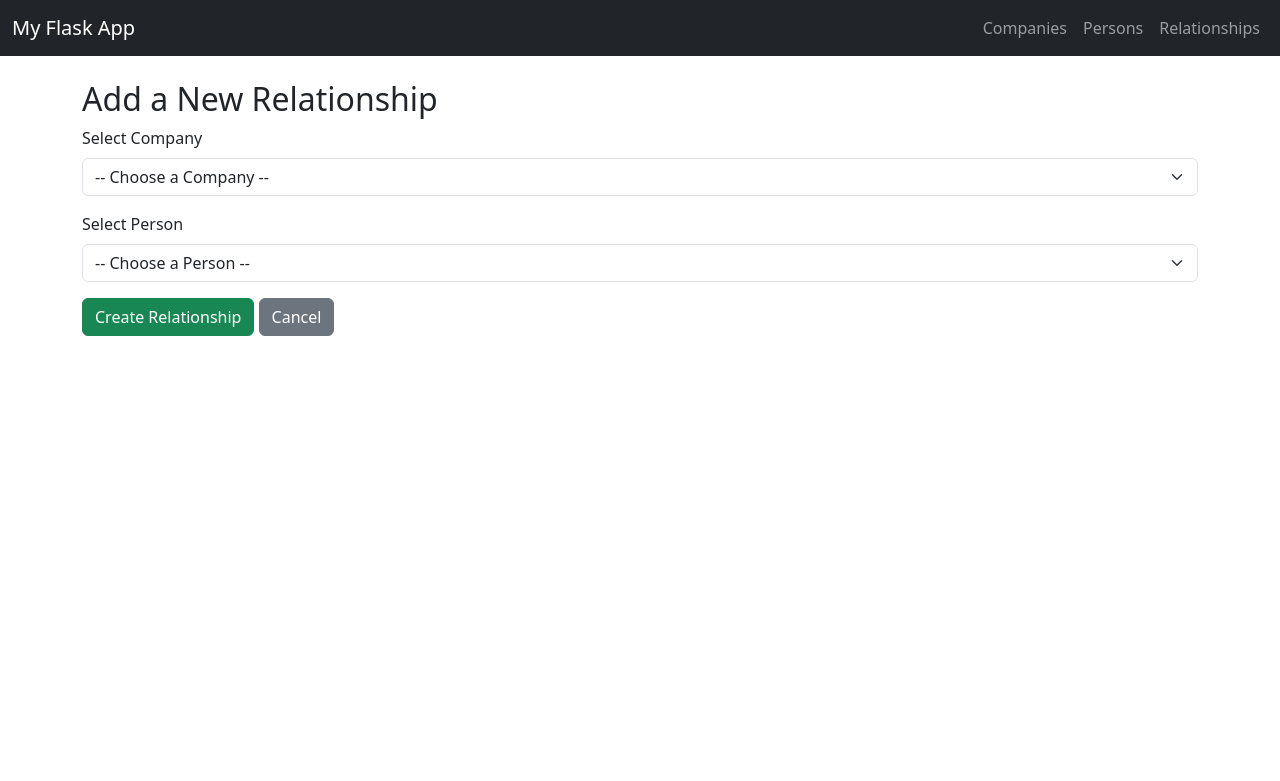
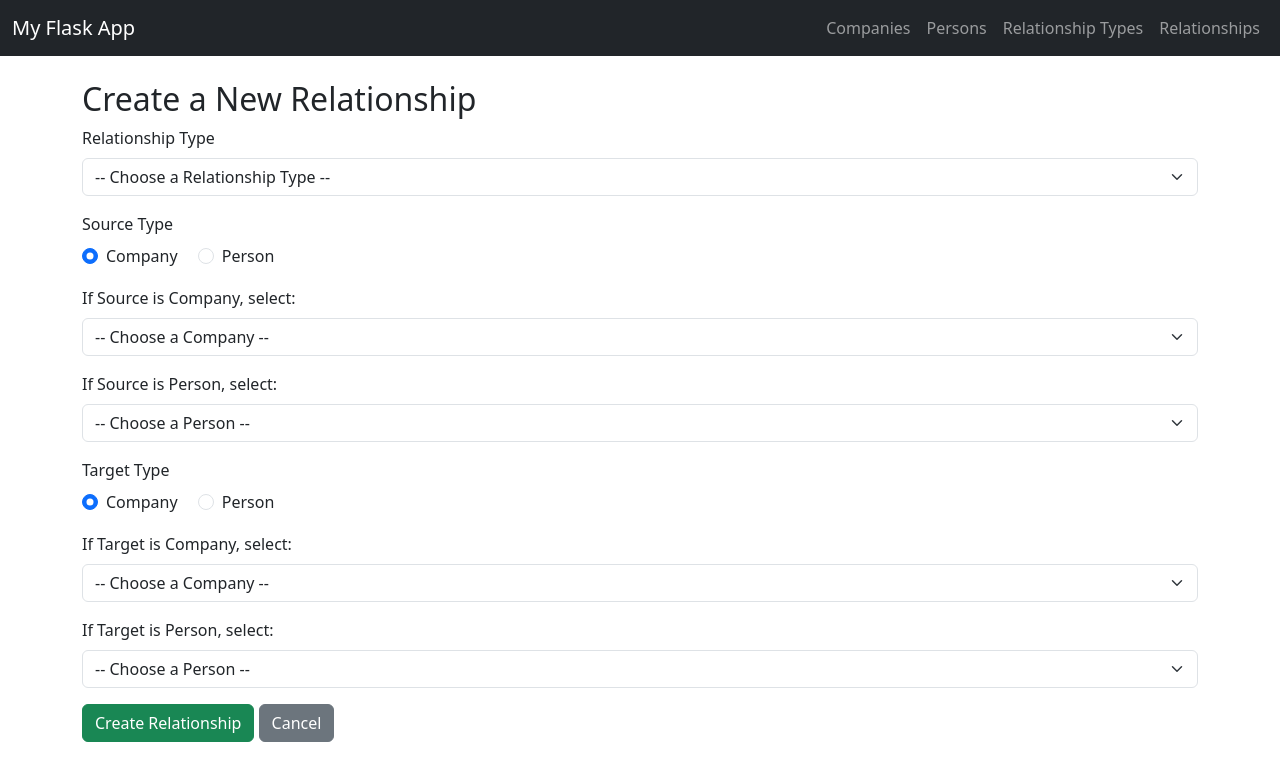
Before and after one commit to turbotas/CompaniesHouseDigger, a Flask app: page /relationships/new in a window 1280 px wide. Shown: the top 781 px of the page. Run offline with Flask 3, Linux system fonts and the light colour scheme; data that the repository does not hold is empty.

Commit message:
Made Relationships more useful.  Added Relationship Types

```diff
--- a/app.py
+++ b/app.py
@@ -11,18 +11,9 @@ app = Flask(__name__)
 DATABASE_URL = os.getenv("DATABASE_URL", "sqlite:///localdev.db")
 app.config["SQLALCHEMY_DATABASE_URI"] = DATABASE_URL
 app.config["SQLALCHEMY_TRACK_MODIFICATIONS"] = False
-app.config["SECRET_KEY"] = "some_secret_key_for_sessions"  # for session/flash if needed
+app.config["SECRET_KEY"] = "some_secret_key_for_sessions"  # if you use session/flash
 
 db = SQLAlchemy(app)
-
-# ------------------- ASSOCIATION TABLE ------------------- #
-# This defines a many-to-many relationship between Companies and Persons
-
-company_person = db.Table(
-    'company_person',
-    db.Column('company_id', db.Integer, db.ForeignKey('company.id'), primary_key=True),
-    db.Column('person_id', db.Integer, db.ForeignKey('person.id'), primary_key=True)
-)
 
 # ------------------- MODELS ------------------- #
 
@@ -31,21 +22,55 @@ class Company(db.Model):
     name = db.Column(db.String(200), nullable=False)
     company_number = db.Column(db.String(50), nullable=False)
 
-    # Link to Person via the association table
-    persons = db.relationship("Person", secondary=company_person, back_populates="companies")
 
 class Person(db.Model):
     id = db.Column(db.Integer, primary_key=True)
     full_name = db.Column(db.String(200), nullable=False)
 
-    # Link to Company via the association table
-    companies = db.relationship("Company", secondary=company_person, back_populates="persons")
 
-# ------------------- WEB UI ROUTES (HTML) ------------------- #
+class RelationshipType(db.Model):
+    """
+    Holds valid relationship types, e.g. Director, Shareholder, Secretary, PSC, etc.
+    """
+    id = db.Column(db.Integer, primary_key=True)
+    name = db.Column(db.String(100), unique=True, nullable=False)
+    description = db.Column(db.Text, nullable=True)
+
+    # Optional backref to Relationship objects if we want it
+    relationships = db.relationship("Relationship", back_populates="relationship_type")
+
+
+class Relationship(db.Model):
+    """
+    A single table that stores any relationship between two entities
+    (source -> target) with a given RelationshipType.
+
+    Example:
+      source_type = 'company'
+      source_id = 5      (some Company.id)
+      target_type = 'person'
+      target_id = 17     (some Person.id)
+      relationship_type_id = 3 (some RelationshipType, e.g. "Director")
+    """
+    id = db.Column(db.Integer, primary_key=True)
+
+    # The RelationshipType
+    relationship_type_id = db.Column(db.Integer, db.ForeignKey('relationship_type.id'))
+    relationship_type = db.relationship("RelationshipType", back_populates="relationships")
+
+    # Source entity
+    source_type = db.Column(db.String(50), nullable=False)  # 'company' or 'person'
+    source_id = db.Column(db.Integer, nullable=False)
+
+    # Target entity
+    target_type = db.Column(db.String(50), nullable=False)  # 'company' or 'person'
+    target_id = db.Column(db.Integer, nullable=False)
+
+# ------------------- HOME ROUTE ------------------- #
 
 @app.route("/")
 def home():
-    return render_template("base.html")
+    return render_template("base.html")  # minimal home
 
 # ------------------- COMPANY ROUTES ------------------- #
 
@@ -66,6 +91,7 @@ def companies_new():
         db.session.add(new_company)
         db.session.commit()
         return redirect(url_for("companies_list"))
+
     return render_template("companies_new.html")
 
 @app.route("/companies/<int:company_id>/edit", methods=["GET", "POST"])
@@ -121,69 +147,160 @@ def persons_delete(person_id):
     db.session.commit()
     return redirect(url_for("persons_list"))
 
-# ------------------- RELATIONSHIP ROUTES ------------------- #
-# Many-to-many listing & creation
+# ------------------- RELATIONSHIP TYPES (CRUD) ------------------- #
+
+@app.route("/relationship_types")
+def relationship_types_list():
+    types_ = RelationshipType.query.all()
+    return render_template("relationship_types_list.html", types=types_)
+
+@app.route("/relationship_types/new", methods=["GET", "POST"])
+def relationship_types_new():
+    if request.method == "POST":
+        name = request.form.get("name")
+        description = request.form.get("description")
+        if not name:
+            return "Name is required!", 400
+
+        new_type = RelationshipType(name=name, description=description)
+        db.session.add(new_type)
+        db.session.commit()
+        return redirect(url_for("relationship_types_list"))
+
+    return render_template("relationship_types_new.html")
+
+@app.route("/relationship_types/<int:type_id>/edit", methods=["GET", "POST"])
+def relationship_types_edit(type_id):
+    rel_type = RelationshipType.query.get_or_404(type_id)
+    if request.method == "POST":
+        rel_type.name = request.form.get("name")
+        rel_type.description = request.form.get("description")
+        db.session.commit()
+        return redirect(url_for("relationship_types_list"))
+    return render_template("relationship_types_edit.html", rel_type=rel_type)
+
+@app.route("/relationship_types/<int:type_id>/delete", methods=["POST"])
+def relationship_types_delete(type_id):
+    rel_type = RelationshipType.query.get_or_404(type_id)
+    db.session.delete(rel_type)
+    db.session.commit()
+    return redirect(url_for("relationship_types_list"))
+
+# ------------------- RELATIONSHIPS (CRUD) ------------------- #
 
 @app.route("/relationships")
-def show_relationships():
+def relationships_list():
     """
-    Display a list of (Company, Person) pairs based on the many-to-many relationship.
-    We'll build a simple list of tuples to pass to the template.
+    Lists all Relationship records. We'll do some logic to display the
+    source/target in a readable way.
     """
-    pairs = []
-    # For each company, gather its persons
-    all_companies = Company.query.all()
-    for c in all_companies:
-        for p in c.persons:
-            pairs.append((c, p))
-    return render_template("relationships_list.html", pairs=pairs)
+    relationships = Relationship.query.all()
+    display_data = []
+
+    for r in relationships:
+        # Relationship Type name
+        rtype = r.relationship_type.name if r.relationship_type else "Unknown"
+
+        # Build source display
+        if r.source_type == "company":
+            company_obj = Company.query.get(r.source_id)
+            source_display = f"{company_obj.name} ({company_obj.company_number})" if company_obj else "Unknown Company"
+        else:
+            # assume 'person'
+            person_obj = Person.query.get(r.source_id)
+            source_display = person_obj.full_name if person_obj else "Unknown Person"
+
+        # Build target display
+        if r.target_type == "company":
+            company_obj = Company.query.get(r.target_id)
+            target_display = f"{company_obj.name} ({company_obj.company_number})" if company_obj else "Unknown Company"
+        else:
+            person_obj = Person.query.get(r.target_id)
+            target_display = person_obj.full_name if person_obj else "Unknown Person"
+
+        display_data.append({
+            "id": r.id,
+            "relationship_type": rtype,
+            "source_display": source_display,
+            "target_display": target_display
+        })
+
+    return render_template("relationships_list.html", relationships=display_data)
 
 @app.route("/relationships/new", methods=["GET", "POST"])
-def new_relationship():
+def relationships_new():
     """
-    Let the user pick an existing company and person to form a relationship.
+    Form to create a new Relationship. We have:
+     - relationship_type_id (pick from RelationshipType)
+     - source_type + source_id
+     - target_type + target_id
+    We'll do a simple approach with separate dropdowns for companies/persons,
+    though in a real UI you'd probably use JavaScript to hide or show them.
     """
     if request.method == "POST":
-        company_id = request.form.get("company_id")
-        person_id = request.form.get("person_id")
-        if not company_id or not person_id:
-            return "Company and Person are required!", 400
+        relationship_type_id = request.form.get("relationship_type_id")
+        source_type = request.form.get("source_type")
+        # We'll handle the "source_id" logic below
+        target_type = request.form.get("target_type")
+        # We'll handle the "target_id" logic below
 
-        company = Company.query.get(company_id)
-        person = Person.query.get(person_id)
+        # We expect two possible fields for source_id: "source_id_company" or "source_id_person"
+        if source_type == "company":
+            source_id = request.form.get("source_id_company")
+        else:
+            source_id = request.form.get("source_id_person")
 
-        if not company or not person:
-            return "Invalid company or person selection!", 400
+        # Similarly for target
+        if target_type == "company":
+            target_id = request.form.get("target_id_company")
+        else:
+            target_id = request.form.get("target_id_person")
 
-        # Add person to company's relationship set (and vice versa)
-        if person not in company.persons:
-            company.persons.append(person)
-            db.session.commit()
+        # Basic validation
+        if not all([relationship_type_id, source_type, source_id, target_type, target_id]):
+            return "All fields are required!", 400
 
-        return redirect(url_for("show_relationships"))
+        new_rel = Relationship(
+            relationship_type_id=relationship_type_id,
+            source_type=source_type,
+            source_id=source_id,
+            target_type=target_type,
+            target_id=target_id
+        )
+        db.session.add(new_rel)
+        db.session.commit()
+        return redirect(url_for("relationships_list"))
 
-    # GET: show a form with dropdowns for all companies and persons
+    # GET request
+    relationship_types = RelationshipType.query.all()
     companies = Company.query.all()
     persons = Person.query.all()
-    return render_template("relationships_new.html", companies=companies, persons=persons)
+    return render_template("relationships_new.html",
+                           relationship_types=relationship_types,
+                           companies=companies,
+                           persons=persons)
 
-# (Optional) Route to remove an existing relationship
-@app.route("/relationships/remove", methods=["POST"])
-def remove_relationship():
-    company_id = request.form.get("company_id")
-    person_id = request.form.get("person_id")
-    company = Company.query.get_or_404(company_id)
-    person = Person.query.get_or_404(person_id)
-
-    # Remove the person from the company's relationship set
-    if person in company.persons:
-        company.persons.remove(person)
-        db.session.commit()
-
-    return redirect(url_for("show_relationships"))
+@app.route("/relationships/<int:rel_id>/delete", methods=["POST"])
+def relationships_delete(rel_id):
+    rel = Relationship.query.get_or_404(rel_id)
+    db.session.delete(rel)
+    db.session.commit()
+    return redirect(url_for("relationships_list"))
 
 # ------------------- MAIN ENTRY POINT ------------------- #
+
 if __name__ == "__main__":
     with app.app_context():
         db.create_all()
+
+        # Optional seeding of RelationshipTypes
+        # if not RelationshipType.query.first():
+        #     db.session.add_all([
+        #         RelationshipType(name="Director", description="Director role"),
+        #         RelationshipType(name="Shareholder", description="Owns shares"),
+        #         RelationshipType(name="Secretary", description="Company secretary"),
+        #         RelationshipType(name="PSC", description="Person with Significant Control")
+        #     ])
+        #     db.session.commit()
+
     app.run(debug=True)
--- a/templates/base.html
+++ b/templates/base.html
@@ -3,23 +3,17 @@
   <head>
     <meta charset="UTF-8">
     <title>My Flask App</title>
-    <!-- Bootstrap CSS from a CDN (v5.3 example) -->
+    <!-- Bootstrap v5.3 CSS from CDN -->
     <link
       rel="stylesheet"
       href="https://cdn.jsdelivr.net/npm/bootstrap@5.3.0/dist/css/bootstrap.min.css"
     >
   </head>
   <body>
-    <!-- Navigation Bar -->
     <nav class="navbar navbar-expand-lg navbar-dark bg-dark">
       <div class="container-fluid">
         <a class="navbar-brand" href="{{ url_for('home') }}">My Flask App</a>
-        <button class="navbar-toggler" type="button"
-                data-bs-toggle="collapse"
-                data-bs-target="#navbarNav"
-                aria-controls="navbarNav"
-                aria-expanded="false"
-                aria-label="Toggle navigation">
+        <button class="navbar-toggler" type="button" data-bs-toggle="collapse" data-bs-target="#navbarNav">
           <span class="navbar-toggler-icon"></span>
         </button>
         <div class="collapse navbar-collapse" id="navbarNav">
@@ -30,23 +24,22 @@
             <li class="nav-item">
               <a class="nav-link" href="{{ url_for('persons_list') }}">Persons</a>
             </li>
-            <!-- NEW LINK TO RELATIONSHIPS -->
             <li class="nav-item">
-              <a class="nav-link" href="{{ url_for('show_relationships') }}">Relationships</a>
+              <a class="nav-link" href="{{ url_for('relationship_types_list') }}">Relationship Types</a>
+            </li>
+            <li class="nav-item">
+              <a class="nav-link" href="{{ url_for('relationships_list') }}">Relationships</a>
             </li>
           </ul>
         </div>
       </div>
     </nav>
 
-    <!-- Main Container -->
     <div class="container mt-4">
       {% block content %}{% endblock %}
     </div>
 
-    <!-- Bootstrap JS (for dropdowns, etc.) - optional if you need interactivity -->
-    <script
-      src="https://cdn.jsdelivr.net/npm/bootstrap@5.3.0/dist/js/bootstrap.bundle.min.js">
-    </script>
+    <!-- Bootstrap JS (optional, if you want dropdowns, modals, etc.) -->
+    <script src="https://cdn.jsdelivr.net/npm/bootstrap@5.3.0/dist/js/bootstrap.bundle.min.js"></script>
   </body>
 </html>
--- a/templates/relationships_new.html
+++ b/templates/relationships_new.html
@@ -1,11 +1,45 @@
 {% extends "base.html" %}
 {% block content %}
-<h2>Add a New Relationship</h2>
+<h2>Create a New Relationship</h2>
 
-<form method="POST" action="{{ url_for('new_relationship') }}">
+<form method="POST" action="{{ url_for('relationships_new') }}">
+
+  <!-- Relationship Type -->
   <div class="mb-3">
-    <label for="company_id" class="form-label">Select Company</label>
-    <select class="form-select" name="company_id" id="company_id" required>
+    <label for="relationship_type_id" class="form-label">Relationship Type</label>
+    <select class="form-select" name="relationship_type_id" id="relationship_type_id" required>
+      <option value="">-- Choose a Relationship Type --</option>
+      {% for rt in relationship_types %}
+      <option value="{{ rt.id }}">{{ rt.name }}</option>
+      {% endfor %}
+    </select>
+  </div>
+
+  <!-- Source Type -->
+  <div class="mb-3">
+    <label class="form-label">Source Type</label><br>
+    <div class="form-check form-check-inline">
+      <input class="form-check-input"
+             type="radio"
+             name="source_type"
+             id="source_type_company"
+             value="company" checked>
+      <label class="form-check-label" for="source_type_company">Company</label>
+    </div>
+    <div class="form-check form-check-inline">
+      <input class="form-check-input"
+             type="radio"
+             name="source_type"
+             id="source_type_person"
+             value="person">
+      <label class="form-check-label" for="source_type_person">Person</label>
+    </div>
+  </div>
+
+  <!-- Source as Company dropdown -->
+  <div class="mb-3">
+    <label for="source_id_company" class="form-label">If Source is Company, select:</label>
+    <select class="form-select" name="source_id_company" id="source_id_company">
       <option value="">-- Choose a Company --</option>
       {% for c in companies %}
       <option value="{{ c.id }}">{{ c.name }} ({{ c.company_number }})</option>
@@ -13,9 +47,53 @@
     </select>
   </div>
 
+  <!-- Source as Person dropdown -->
   <div class="mb-3">
-    <label for="person_id" class="form-label">Select Person</label>
-    <select class="form-select" name="person_id" id="person_id" required>
+    <label for="source_id_person" class="form-label">If Source is Person, select:</label>
+    <select class="form-select" name="source_id_person" id="source_id_person">
+      <option value="">-- Choose a Person --</option>
+      {% for p in persons %}
+      <option value="{{ p.id }}">{{ p.full_name }}</option>
+      {% endfor %}
+    </select>
+  </div>
+
+  <!-- Target Type -->
+  <div class="mb-3">
+    <label class="form-label">Target Type</label><br>
+    <div class="form-check form-check-inline">
+      <input class="form-check-input"
+             type="radio"
+             name="target_type"
+             id="target_type_company"
+             value="company" checked>
+      <label class="form-check-label" for="target_type_company">Company</label>
+    </div>
+    <div class="form-check form-check-inline">
+      <input class="form-check-input"
+             type="radio"
+             name="target_type"
+             id="target_type_person"
+             value="person">
+      <label class="form-check-label" for="target_type_person">Person</label>
+    </div>
+  </div>
+
+  <!-- Target as Company dropdown -->
+  <div class="mb-3">
+    <label for="target_id_company" class="form-label">If Target is Company, select:</label>
+    <select class="form-select" name="target_id_company" id="target_id_company">
+      <option value="">-- Choose a Company --</option>
+      {% for c in companies %}
+      <option value="{{ c.id }}">{{ c.name }} ({{ c.company_number }})</option>
+      {% endfor %}
+    </select>
+  </div>
+
+  <!-- Target as Person dropdown -->
+  <div class="mb-3">
+    <label for="target_id_person" class="form-label">If Target is Person, select:</label>
+    <select class="form-select" name="target_id_person" id="target_id_person">
       <option value="">-- Choose a Person --</option>
       {% for p in persons %}
       <option value="{{ p.id }}">{{ p.full_name }}</option>
```
Also changed, not shown: other parts of templates/relationships_new.html (+1 -1 lines), templates/relationship_types_edit.html (added, +19 -0 lines), templates/relationship_types_list.html (added, +44 -0 lines), templates/relationship_types_new.html (added, +16 -0 lines), templates/relationships_list.html (+18 -22 lines).
